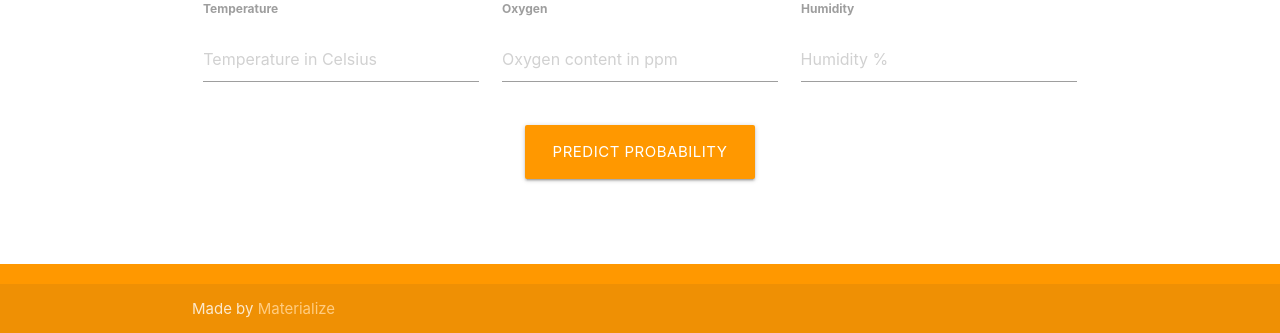
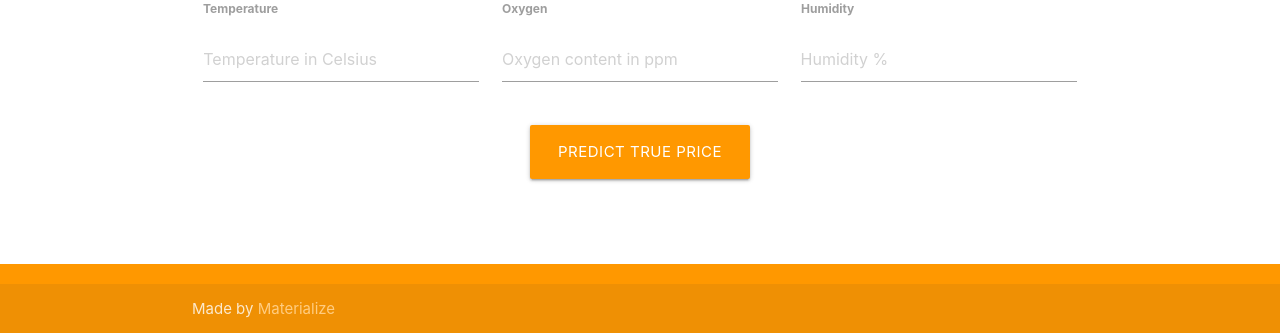
Before and after one commit to jiaweizheng1/Car-Price-Prediction-And-Owners-Prediction, a Flask app: page / in a window 1280 px wide. Shown: the part 335-668 px from the top of the page. Run offline with Flask 2, Linux system fonts and the light colour scheme; parts of the project's set-up code (start-up, migrations or seed data) failed here and were passed over; some libraries are stand-ins or nearby versions.

Commit message:
change html predict probability -> predict true car price

```diff
--- a/templates/car_price.html
+++ b/templates/car_price.html
@@ -43,7 +43,7 @@
               </div>
             </div>
             <div class="row center">
-              <button type="submit" class="btn-large waves-effect waves-light orange">Predict Probability</button>
+              <button type="submit" class="btn-large waves-effect waves-light orange">Predict True Price</button>
             </div>
           </form>
         </div>
```
